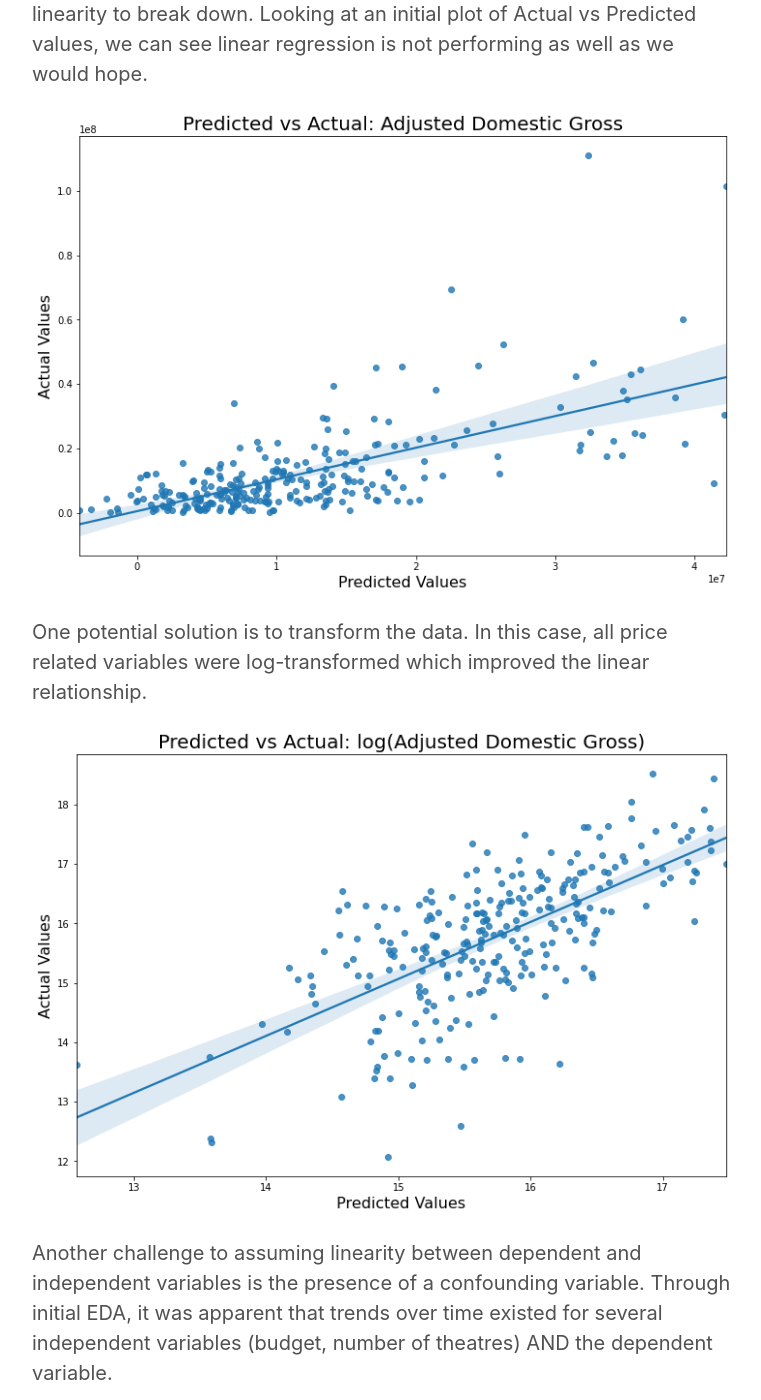
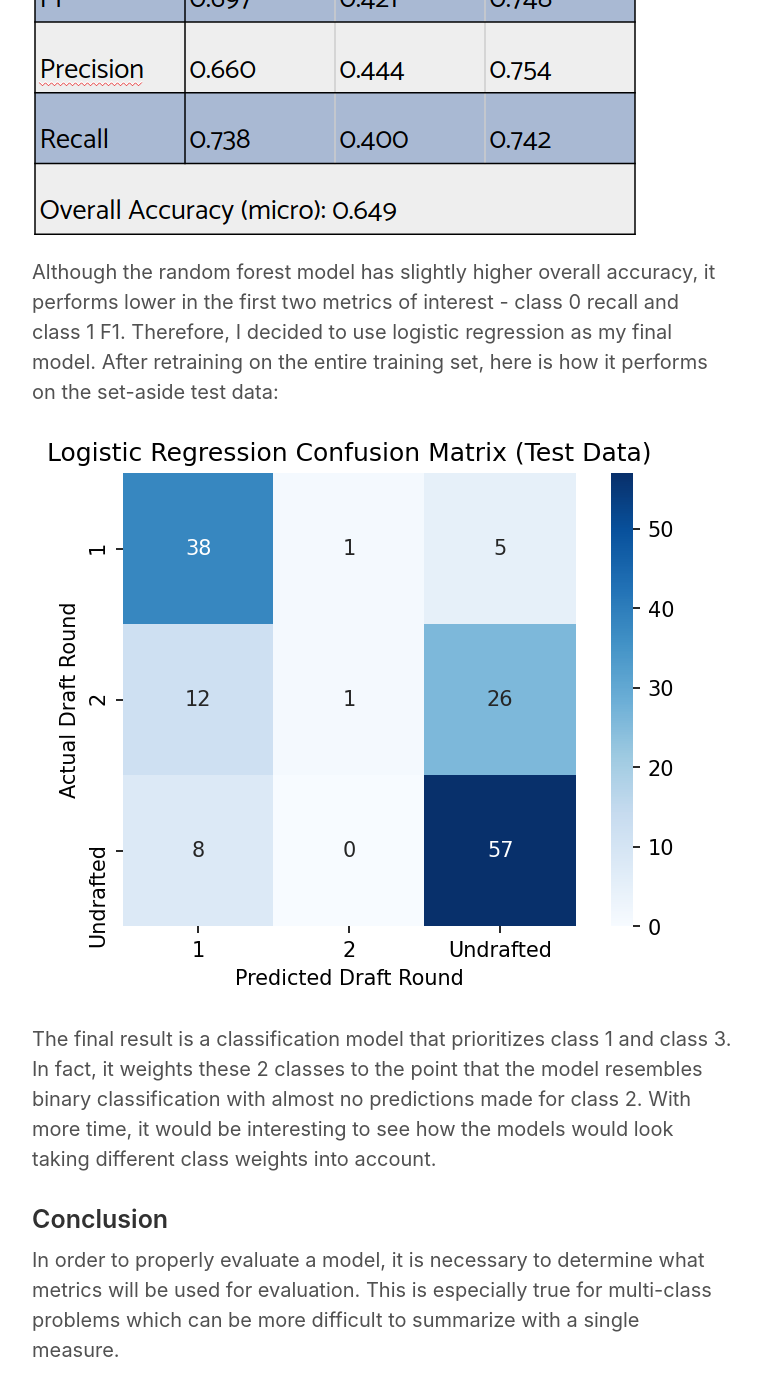
Before and after one commit to enndy6285/enndy6285.github.io, a Jekyll site: the page built from index.html, in a window 1280 px wide and 1400 px high, scrolled down 3824 px. Shown: the whole window, without its empty margins (258-1019 px from the left). Built offline with Jekyll 4.4.1, drawn with Linux system fonts in a browser that asks for light colours; the list of posts is cut into pages by our own code; some of the changed text lies outside the part shown.

Commit message:
updating blog 3

```diff
--- a/_posts/2020-05-12-classification.md
+++ b/_posts/2020-05-12-classification.md
@@ -1,14 +1,10 @@
 ---
 layout: post
-title: Introduction to Multi-Class Classification
+title: Introductory Look at Multi-Class Classification
 ---
 
 ### Introduction
-For elite basketball players, the ultimate goal is to make it to the NBA.
-
-
-
-
+For elite basketball players, the ultimate goal is to make it to the NBA. While the number of players, especially underclassmen, declaring for the draft is increasing every year, only 60 players will be lucky to start their professional careers through the NBA draft. The decision to declare for the draft is not always simple. There can be significant loss for those that go undrafted in the form of lost college eligibility. There is also a significant financial difference between going in the 1st round vs 2nd round. Therefore for these players, it is very important to know where they can expect to be drafted before making a decision.
 
 ### The Data
 Data was scraped using this [API](https://sportsreference.readthedocs.io/en/stable/) for [Sports-Reference.com](http://www.sports-reference.com) which includes yearly and career stats for all Division I college players. To filter this down, I created a list of players who had reasonable chances of being drafted. This prospects list was aggregated from several sources including previous NBA draft results, NBA pre-draft combine invites, lists of underclassmen who officially declared for the draft, and draft big board rankings from [NBADraft.net](https://www.nbadraft.net/ranking/bigboard/). The final dataset included players entering the draft from the years 2011 to 2019. Statistics from each player's most recent year in college was used in the analysis.
@@ -34,8 +30,25 @@ In predicting which players will go in the 1st round, I care about precision and
 
 From these 2 priorities, it's implied that predicting class 3 carries the most weight, followed by class 1, and then class 2. This happens to align with the natural imbalance in the dataset. Therefore, this can be used to our advantage with micro-weighted averages when looking at an overall accuracy score.
 
+In summary, I will use these metrics to evaluate the classification models:
+1. Class 0 Recall
+2. Class 1 F1
+3. Micro-weighted Accuracy
+
 ### Selecting a Model
+The data was split into training and test sets. After running the 3 classification models on the training data with 10-fold cross validation, logistic regression and random forest appeared to perform best. The error metrics for both models are as follows:
 
+Logistic Regression metrics:
+![Logistic Regression scores]({{ site.url }}/images/2020-05-12/lr_val_table.png)
 
+Random Forest metrics:
+![Random Forest scores]({{ site.url }}/images/2020-05-12/rf_val_table.png)
+
+Although the random forest model has slightly higher overall accuracy, it performs lower in the first two metrics of interest - class 0 recall and class 1 F1. Therefore, I decided to use logistic regression as my final model. After retraining on the entire training set, here is how it performs on the set-aside test data:
+
+![Logistic Regression Confusion Matrix]({{ site.url }}/images/2020-05-12/lr_test_matrix.png)
+
+The final result is a classification model that prioritizes class 1 and class 3. In fact, it weights these 2 classes to the point that the model resembles binary classification with almost no predictions made for class 2. With more time, it would be interesting to see how the models would look taking different class weights into account.
 
 ### Conclusion
+In order to properly evaluate a model, it is necessary to determine what metrics will be used for evaluation. This is especially true for multi-class problems which can be more difficult to summarize with a single measure.
```
Also changed, not shown: images/2020-05-12/class_balance.png, images/2020-05-12/lr_test_matrix.png (added), images/2020-05-12/lr_val_table.png (added), images/2020-05-12/rf_val_table.png (added).
